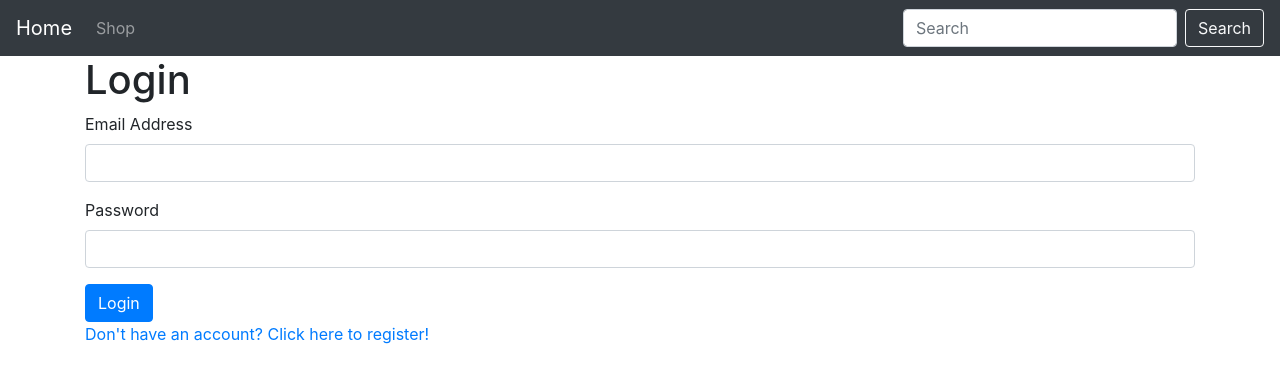
After one commit to blanklevi/unremarkable, a Django app: page /users/login in a window 1280 px wide. The commit adds this page. Shown: the top 383 px of the page. Run offline with Django 3.2, Linux system fonts and the light colour scheme; some libraries are stand-ins or nearby versions.

Commit message:
fixed login/reg - works properly

```diff
--- a/Dashboard/templates/base.html
+++ b/Dashboard/templates/base.html
@@ -33,6 +33,7 @@
       </div>
 
       <!-- Modal stuff -->
+      {% if sign_in_button %}
       <button
         style="margin-right: 8px;"
         type="button"
@@ -53,7 +54,7 @@
             </div>
             <div class="modal-body">
               <div class="form-group">
-                <form action="/login_submit" method="POST">
+                <form action="/users/login_submit" method="POST">
                   {% csrf_token %}
                     <label for="log_email">Email Address</label>
                     <input type="email" class="form-control" name="log_email" />
@@ -63,12 +64,23 @@
                   <button type="submit" class="btn btn-dark">Login</button>
                 </form>
                 <br>
-                <a href="users/register" class="btn btn-secondary" role="button">No Account? Register</a>
+                <a href="/users/register" class="btn btn-secondary" role="button">No Account? Register</a>
               </div>
             </div>
           </div>
         </div>
       </div>
+      {% endif %}
+
+      <!-- Logged User -->
+      {% if logged_user %}
+          <span class="navbar-brand mx-auto">{{ logged_user }}</span>
+          {% endif %}
+
+      <!-- Logout Button -->
+      {% if logged_user %}
+      <a style="margin-right: 8px;" href="/users/logout" class="btn btn-outline-light" role="button">Logout</a>
+      {% endif %}
 
       <!-- Search Box -->
       <form class="form-inline">
--- /dev/null
+++ b/Users/templates/Users/login.html
@@ -0,0 +1,25 @@
+{% extends 'base.html' %} {% block content %}
+<h1>Login</h1>
+{% if messages %}
+<ul class="messages">
+  {% for message in messages %}
+  <li {% if message.tags %} class="{{ message.tags }}" {% endif %}>
+    {{ message }}
+  </li>
+  {% endfor %}
+</ul>
+{% endif %}
+<form action="/users/login_submit" method="POST">
+  {% csrf_token %}
+  <div class="form-group">
+    <label for="log_email">Email Address</label>
+    <input type="email" class="form-control" name="log_email" />
+  </div>
+  <div class="form-group">
+    <label for="log_pw">Password</label>
+    <input type="password" class="form-control" name="log_pw" />
+  </div>
+  <button type="submit" class="btn btn-primary">Login</button>
+</form>
+<a href="/register">Don't have an account? Click here to register!</a>
+{% endblock %}
--- a/Users/templates/register.html
+++ b/Users/templates/Users/register.html
@@ -11,7 +11,7 @@
   {% endfor %}
 </ul>
 {% endif %}
-<form action="/register_submit" method="POST">
+<form action="/users/register_submit" method="POST">
   {% csrf_token %}
   <div class="form-group">
     <label for="first_name">First Name</label>
--- a/Users/urls.py
+++ b/Users/urls.py
@@ -3,5 +3,9 @@ from . import views
 
 urlpatterns = [
     path('', views.index),
-    path('register/', views.register_page),
+    path('register', views.register_page, name='register_page'),
+    path('register_submit', views.register, name='register_submit'),
+    path('login', views.login_page, name='login_page'),
+    path('login_submit', views.log_in, name='login_submit'),
+    path('logout', views.log_out, name='logout'),
 ]
--- a/Users/views.py
+++ b/Users/views.py
@@ -10,20 +10,21 @@ def index(request):
     request.session['log_password'] = []
     request.session['log_first_name'] = []
     request.session['log_last_name'] = []
-    request.session['log_location'] = []
-    return render(request, "index.html")
+    return redirect("/")
 
 
 def register_page(request):
-    return render(request, "register.html")
+    return render(request, "Users/register.html")
 
+def login_page(request):
+    return render(request, "Users/login.html")
 
 def log_in(request):
     errors = User.objects.log_in_validator(request.POST)
     if len(errors) > 0:
         for key, value in errors.items():
             messages.error(request, value)
-        return redirect('/')
+        return redirect("/users/login")
     else:
         if request.method == "POST":
             log_email = request.POST['log_email']
@@ -31,7 +32,7 @@ def log_in(request):
             if User.objects.filter(email=log_email):
                 request.session['log_email'] = log_email
                 request.session['log_pw'] = log_pw
-                return redirect("/dashboard")
+                return redirect("/")
 
 
 def register(request):
@@ -39,33 +40,30 @@ def register(request):
     if len(errors) > 0:
         for key, value in errors.items():
             messages.error(request, value)
-        return redirect('/register')
+        return redirect('/users/register')
     else:
         if request.method == "POST":
             first_name = request.POST['first_name']
             last_name = request.POST['last_name']
             email = request.POST['email']
-            location = request.POST['location']
             pw = request.POST['password']
             confirm_pw = request.POST['confirm_pw']
             pw_hash = bcrypt.hashpw(pw.encode(), bcrypt.gensalt()).decode()
             # confirm password stuff here
             if bcrypt.checkpw(confirm_pw.encode(), pw_hash.encode()) == True:
                 User.objects.create(first_name=first_name, last_name=last_name,
-                                    email=email, location=location, password=pw_hash)
+                                    email=email, password=pw_hash)
                 request.session['log_email'] = email
                 request.session['log_password'] = pw_hash
                 request.session['log_first_name'] = first_name
                 request.session['log_last_name'] = last_name
-                request.session['log_location'] = location
             else:
                 errors['pwconfirm'] = "Passwords did not match!"
                 if len(errors) > 0:
                     for key, value in errors.items():
                         messages.error(request, value)
                     return redirect('/register')
-
-    return redirect('/dashboard')
+    return redirect('/')
 
 
 def successful_log_in(request):
@@ -81,4 +79,9 @@ def successful_log_in(request):
             "user_admin": user_admin,
         }
         print(f"entire context: {context}")
-        return render(request, "dashboard.html", context)
+        return redirect('/')
+
+def log_out(request):
+    request.session['log_email'] = []
+    request.session['log_pw'] = []
+    return redirect('/')
```
Also changed, not shown: Dashboard/views.py (+12 -1 lines), README.md, db.sqlite3.
